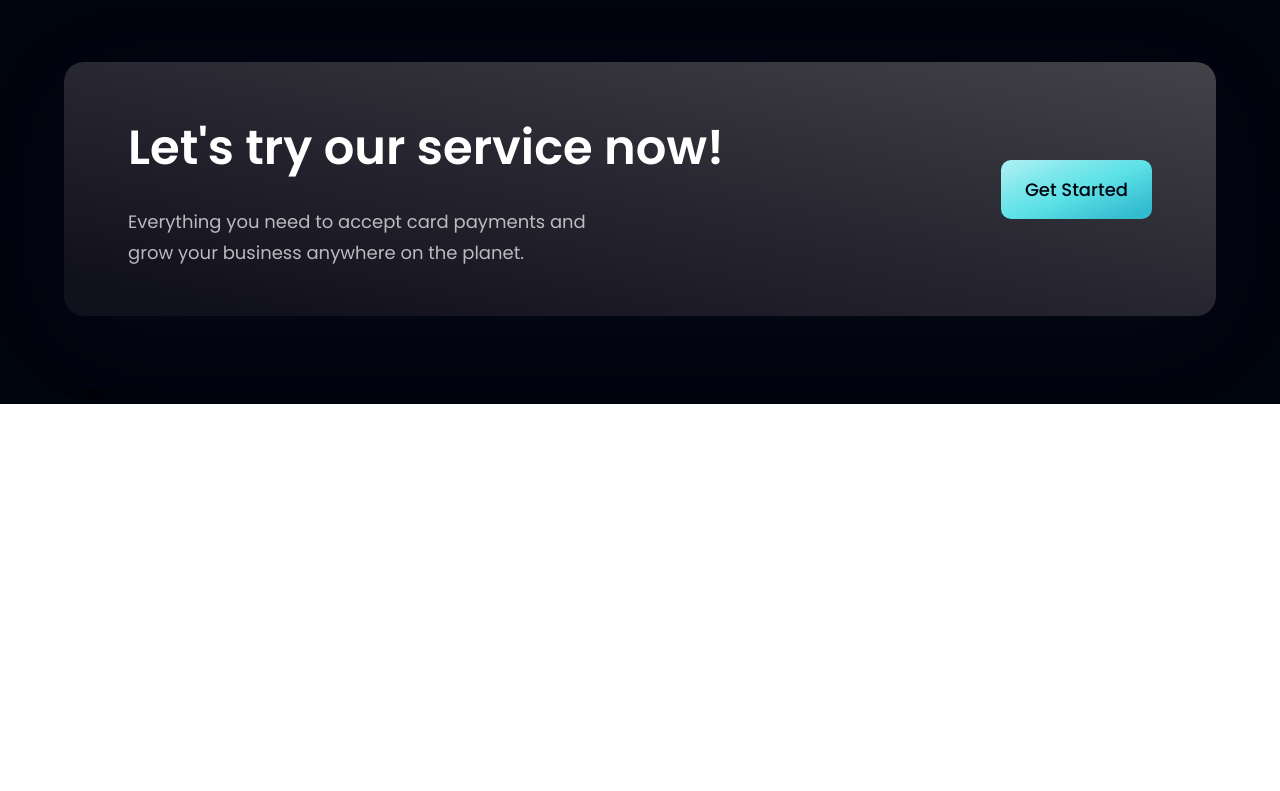
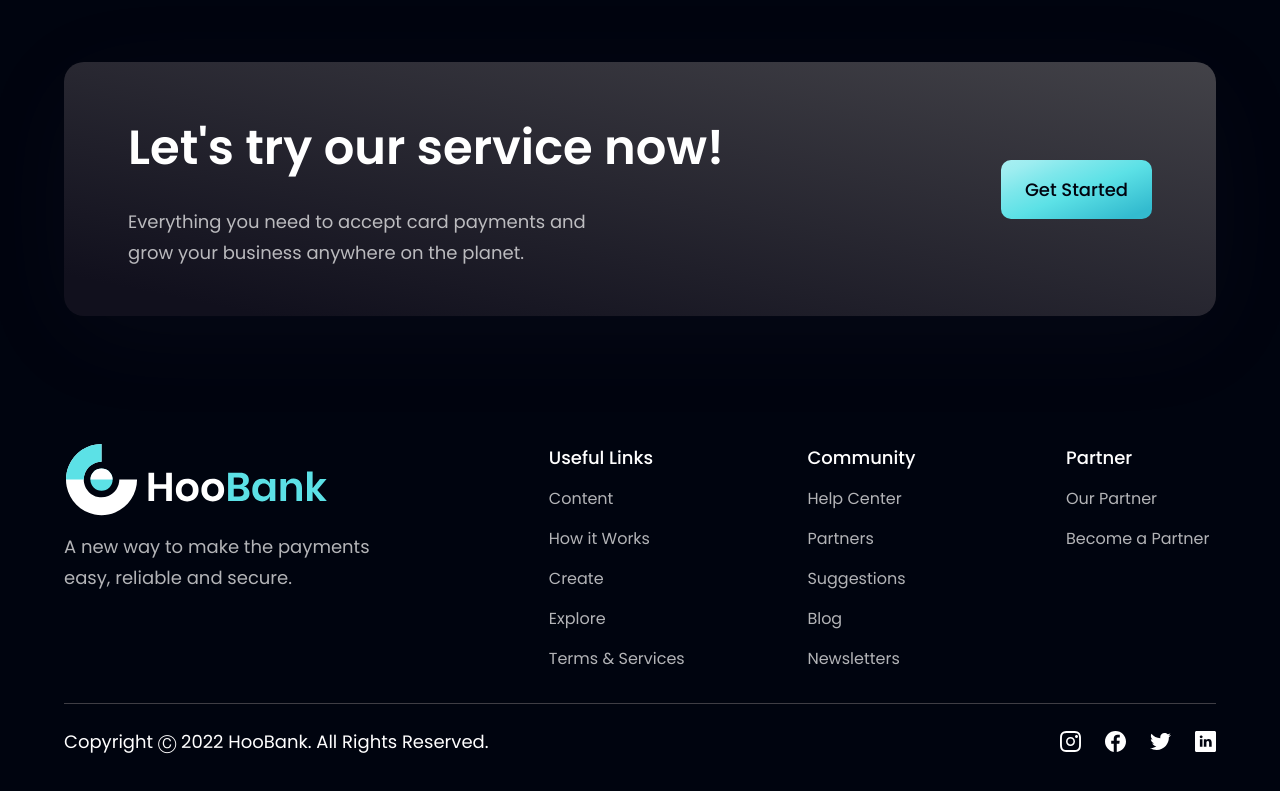
Before and after one commit to digimori/reacttailwind, a React (Vite) app in the folder reacttailwindcss/: page / in a window 1280 px wide. Shown: the part 4124-4915 px from the top of the page. Before the commit the page ends 4528 px from the top, so only its background shows below. Built offline with nearby package versions, Linux system fonts and the light colour scheme.

Commit message:
feat: Footer component completed - Build to be initiated and deployed

```diff
--- a/reacttailwindcss/src/components/Button.jsx
+++ b/reacttailwindcss/src/components/Button.jsx
@@ -3,7 +3,7 @@
 
 const Button = ({ styles }) => {
   return (
-    <button type="button" className={`py-4 px-6 bg-blue-gradient font-poppins font-medium text-[18px] rounded-[10px] text-primary outline-none cursor:pointer ${styles}`}>Get Started</button>
+    <button type="button" className={`py-4 px-6 bg-blue-gradient font-poppins font-medium text-[18px] rounded-[10px] text-primary outline-none cursor-pointer ${styles}`}>Get Started</button>
   )
 }
 
--- a/reacttailwindcss/src/components/CTA.jsx
+++ b/reacttailwindcss/src/components/CTA.jsx
@@ -5,7 +5,7 @@
 const CTA = () => {
   return (
     <section className={`${styles.flexCenter} ${styles.marginY} ${styles.padding} sm:flex-row flex-col bg-black-gradient-2 rounded-[20px] box-shadow`}>
-      <div class="flex-1 flex flex-col">
+      <div className="flex-1 flex flex-col">
         <h2 className={styles.heading2}>Let's try our service now!</h2>
         <p className={`${styles.paragraph} max-w-[470px] mt-5`}>Everything you need to accept card payments and grow your business anywhere on the planet.</p>
       </div>
--- a/reacttailwindcss/src/components/Footer.jsx
+++ b/reacttailwindcss/src/components/Footer.jsx
@@ -1,10 +1,66 @@
 import React from 'react';
 import { logo  } from '../assets';
-import styles, { layout } from '../style';
+import styles from '../style';
+import { footerLinks, socialMedia } from '../constants';
 
 const Footer = () => {
   return (
-    <div>Footer</div>
+    <section className={`${styles.flexCenter} ${styles.paddingY} flex-col`}>
+    <div className={`${styles.flexStart} md:flex-row flex-col mb-8 w-full`}>
+      <div className="flex-[1] flex flex-col justify-start mr-10">
+        <img
+          src={logo}
+          alt="hoobank"
+          className="w-[266px] h-[72.14px] object-contain"
+        />
+        <p className={`${styles.paragraph} mt-4 max-w-[312px]`}>
+          A new way to make the payments easy, reliable and secure.
+        </p>
+      </div>
+
+      <div className="flex-[1.5] w-full flex flex-row justify-between flex-wrap md:mt-0 mt-10">
+        {footerLinks.map((footerlink) => (
+          <div key={footerlink.title} className={`flex flex-col ss:my-0 my-4 min-w-[150px]`}>
+            <h4 className="font-poppins font-medium text-[18px] leading-[27px] text-white">
+              {footerlink.title}
+            </h4>
+            <ul className="list-none mt-4">
+              {footerlink.links.map((link, index) => (
+                <li
+                  key={link.name}
+                  className={`font-poppins font-normal text-[16px] leading-[24px] text-dimWhite hover:text-secondary cursor-pointer ${
+                    index !== footerlink.links.length - 1 ? "mb-4" : "mb-0"
+                  }`}
+                >
+                  {link.name}
+                </li>
+              ))}
+            </ul>
+          </div>
+        ))}
+      </div>
+    </div>
+
+    <div className="w-full flex justify-between items-center md:flex-row flex-col pt-6 border-t-[1px] border-t-[#3F3E45]">
+      <p className="font-poppins font-normal text-center text-[18px] leading-[27px] text-white">
+        Copyright Ⓒ 2022 HooBank. All Rights Reserved.
+      </p>
+
+      <div className="flex flex-row md:mt-0 mt-6">
+        {socialMedia.map((social, index) => (
+          <img
+            key={social.id}
+            src={social.icon}
+            alt={social.id}
+            className={`w-[21px] h-[21px] object-contain cursor-pointer ${
+              index !== socialMedia.length - 1 ? "mr-6" : "mr-0"
+            }`}
+            onClick={() => window.open(social.link)}
+          />
+        ))}
+      </div>
+    </div>
+    </section>
   )
 }
 
```
